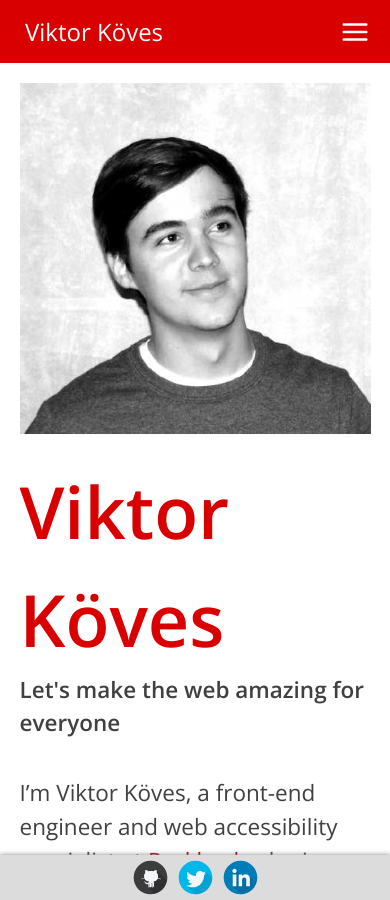
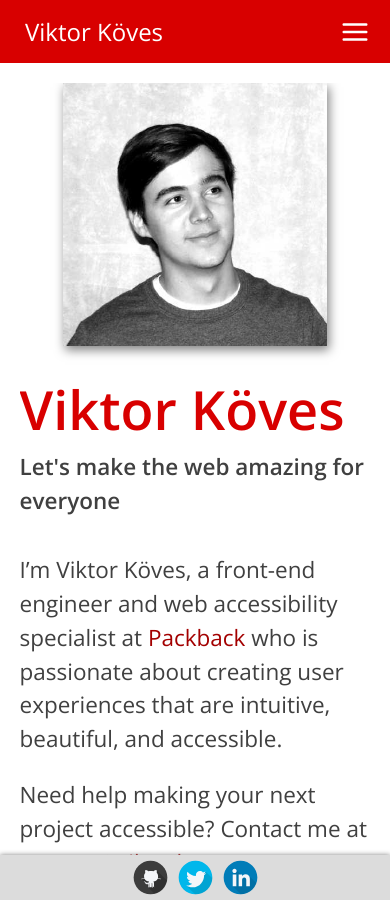
Before and after one commit to vkoves/vkoves.github.io, a Jekyll site: the page built from index.html, in a window 390 px wide and 900 px high. Built offline with Jekyll 4.4.1, drawn with Linux system fonts in a browser that asks for light colours.

Commit message:
Improve homepage responsiveness & mobile styling

```diff
--- a/css/index.scss
+++ b/css/index.scss
@@ -44,6 +44,20 @@ $desktop-img-size: 30rem;
   }
 }
 
+// On smaller desktop screens, shrink image
+@media (max-width: 1200px) {
+  .main-cont {
+    grid-template-columns: auto auto;
+
+    img {
+      height: 70%;
+      margin-left: 2rem;
+      align-self: center;
+    }
+    .text-cont { padding: 0 2rem; }
+  }
+}
+
 // Switch to mobile layout on tablets and
 @media (max-width: 1000px) {
   .main-cont {
@@ -55,14 +69,20 @@ $desktop-img-size: 30rem;
     box-shadow: none;
     margin-top: 0;
     border-radius: 0;
+    overflow: intial; // ensure <img> box-shadow shows
 
     img {
-      width: 100%;
+      width: 75%;
+      max-width: 400px;
       height: auto;
+      margin: auto;
+      box-shadow: 2px 4px 10px $shadow-color;
     }
     .text-cont {
       padding: 1.25rem 0;
       align-self: flex-start;
+
+      h1 { font-size: 3rem; }
     }
   }
 }
```
